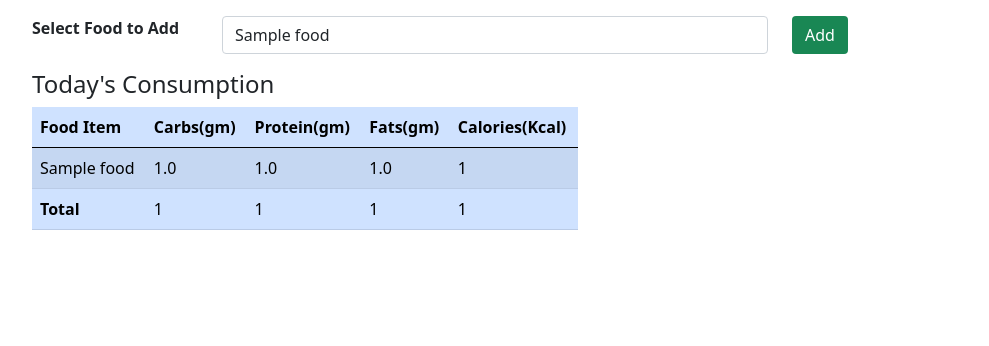
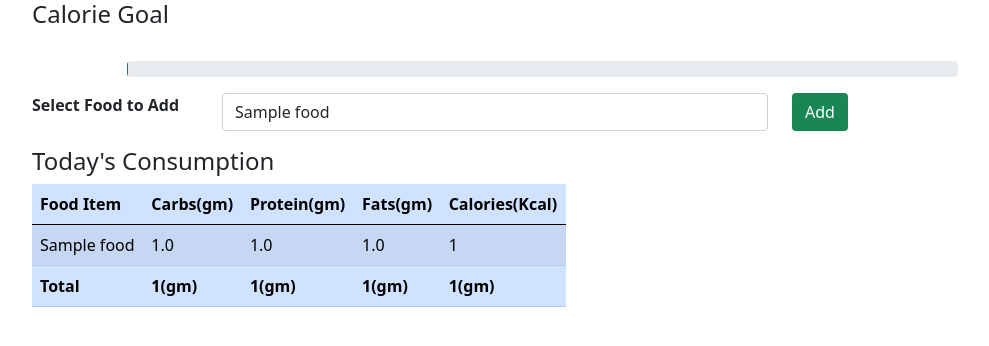
Before and after one commit to VikMaamaa/Django-Calorie-Tracker, a Django app: page / in a window 1280 px wide. Shown: the top 346 px of the page, without its empty margins (50-1039 px from the left). Run offline with Django 4.2, Linux system fonts and the light colour scheme; a user stored in the database is signed in; tables that the repository leaves empty hold one stand-in row (values such as "Sample post").

Commit message:
feat: adding the calorie progress bar

```diff
--- a/mysite/myapp/templates/myapp/index.html
+++ b/mysite/myapp/templates/myapp/index.html
@@ -13,6 +13,16 @@
 <body>
 
     <div class='container'>
+
+        <h4>Calorie Goal</h4>
+        <br />
+        <div class="row mb-3">
+            <div class="col-md-9 offset-1">
+                <div class="progress">
+                    <div class="progress-bar bg-success" role="progressbar" style="width: 0%">
+                </div>
+            </div>
+        </div>
         <div class='col-md-12 mb-3 mt-3'>
             <form method="POST" >
                 <div class='row'>
@@ -110,9 +120,12 @@
         calories = Math.round(calories)
     }
 
-    document.getElementById("totalCarbs").innerHTML =  carbs
-    document.getElementById("totalProtein").innerHTML =  protein
-    document.getElementById("totalFats").innerHTML =  fats
-    document.getElementById("totalCarlories").innerHTML =  calories
-</script>
+    document.getElementById("totalCarbs").innerHTML =  '<b>'+ carbs + '(gm)<b>'
+    document.getElementById("totalProtein").innerHTML =  '<b>'+protein + '(gm)<b>'
+    document.getElementById("totalFats").innerHTML =  '<b>'+ fats + '(gm)<b>'
+    document.getElementById("totalCarlories").innerHTML =  '<b>'+ calories + '(gm)<b>'
+
+    var calPer = (calories/2000) * 100
+    document.getElementsByClassName("progress-bar")[0].setAttribute("style", "width:" + calPer + "%")
+    </script>
 </html>
```
